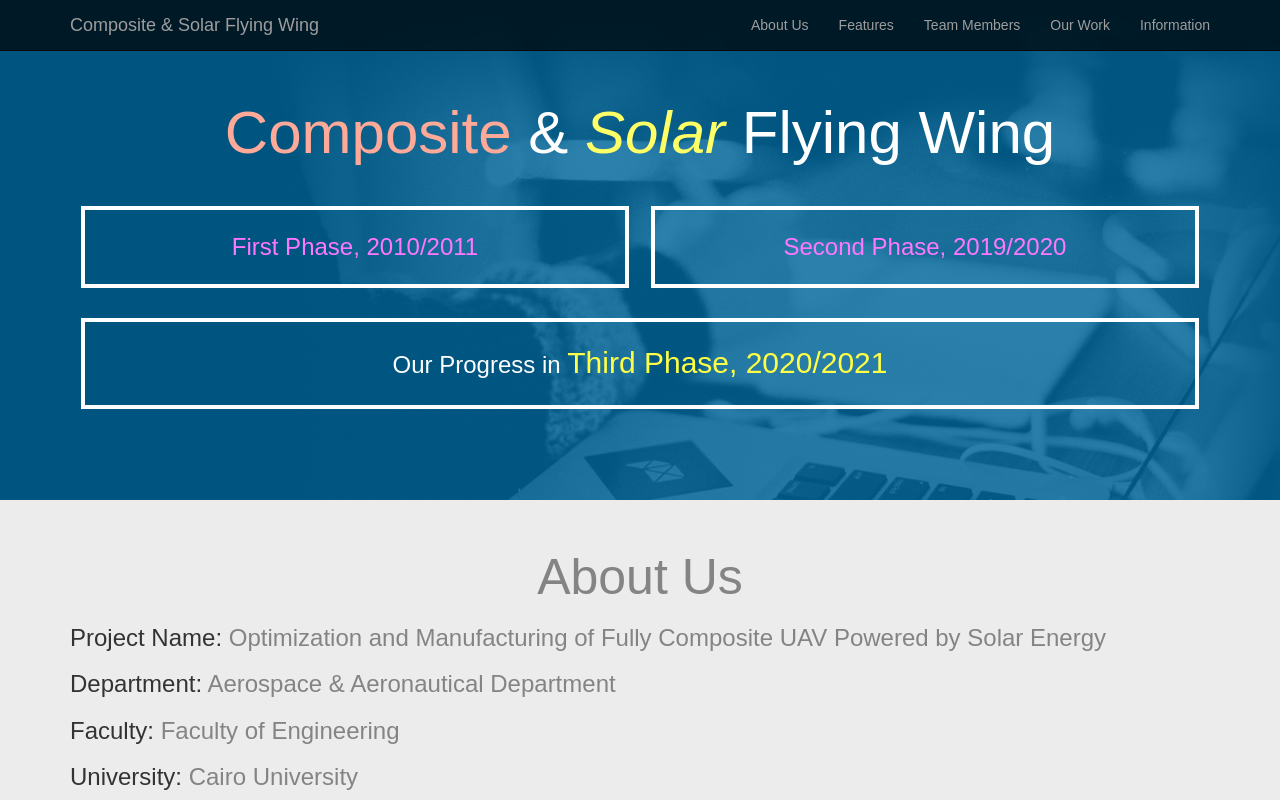
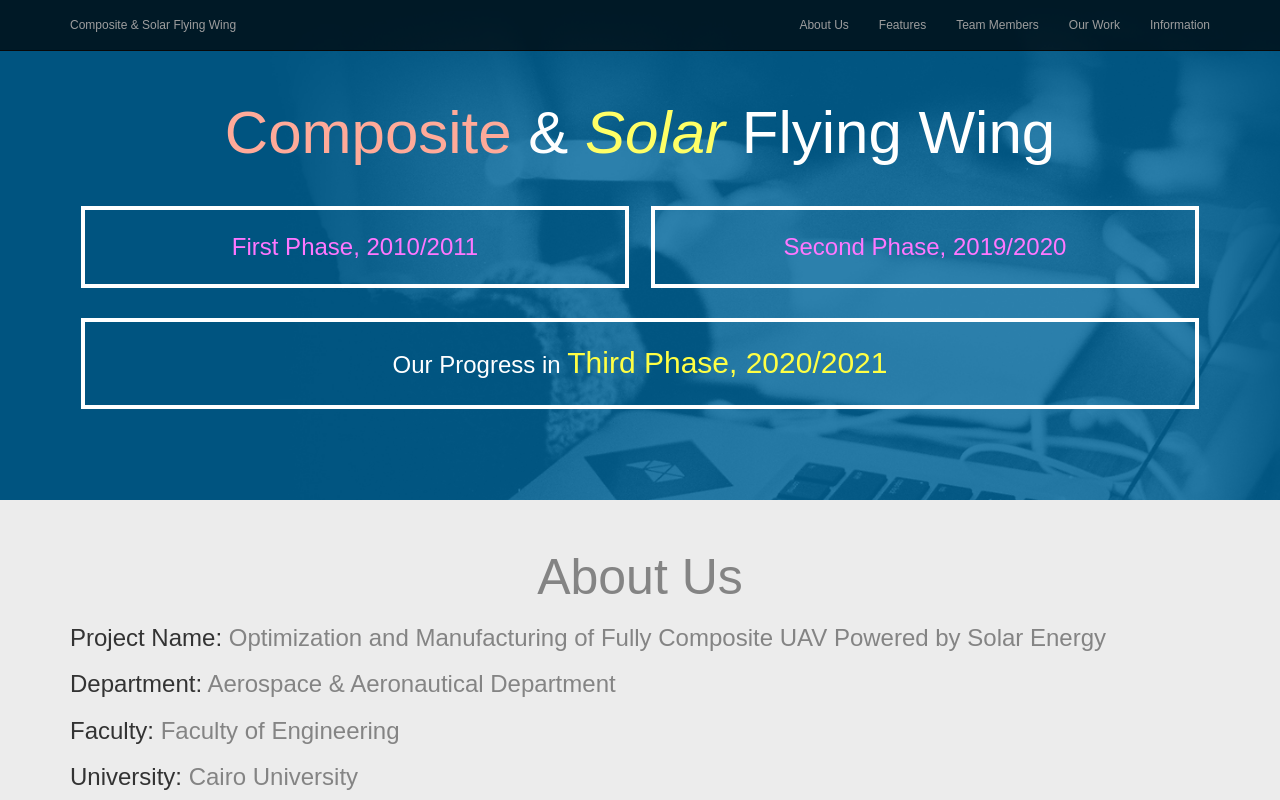
Before and after one commit to Peter-Wageeh/Graduation_Project, a plain HTML site: page index.html in a window 1280 px wide. Shown: the top 800 px of the page. Drawn offline with Linux system fonts and the light colour scheme.

Commit message:
add navbar

```diff
--- a/css/main.css
+++ b/css/main.css
@@ -13,8 +13,15 @@ body {
 /* End GLobal Rules */
 /* Start Navbar */
 
-.scrolled {
-  /* background-color: rgba(0, 0, 0, .8); */  /* I added this in bootstrap file css */
+.navbar-header .navbar-brand{
+  font-size: 12px;
+}
+
+.nav > li {
+  font-size: 12px;
+  /* border: 0;
+  margin: 0;
+  padding: 0; */
 }
 /* End Navbar */
 /* Start Header */
```
